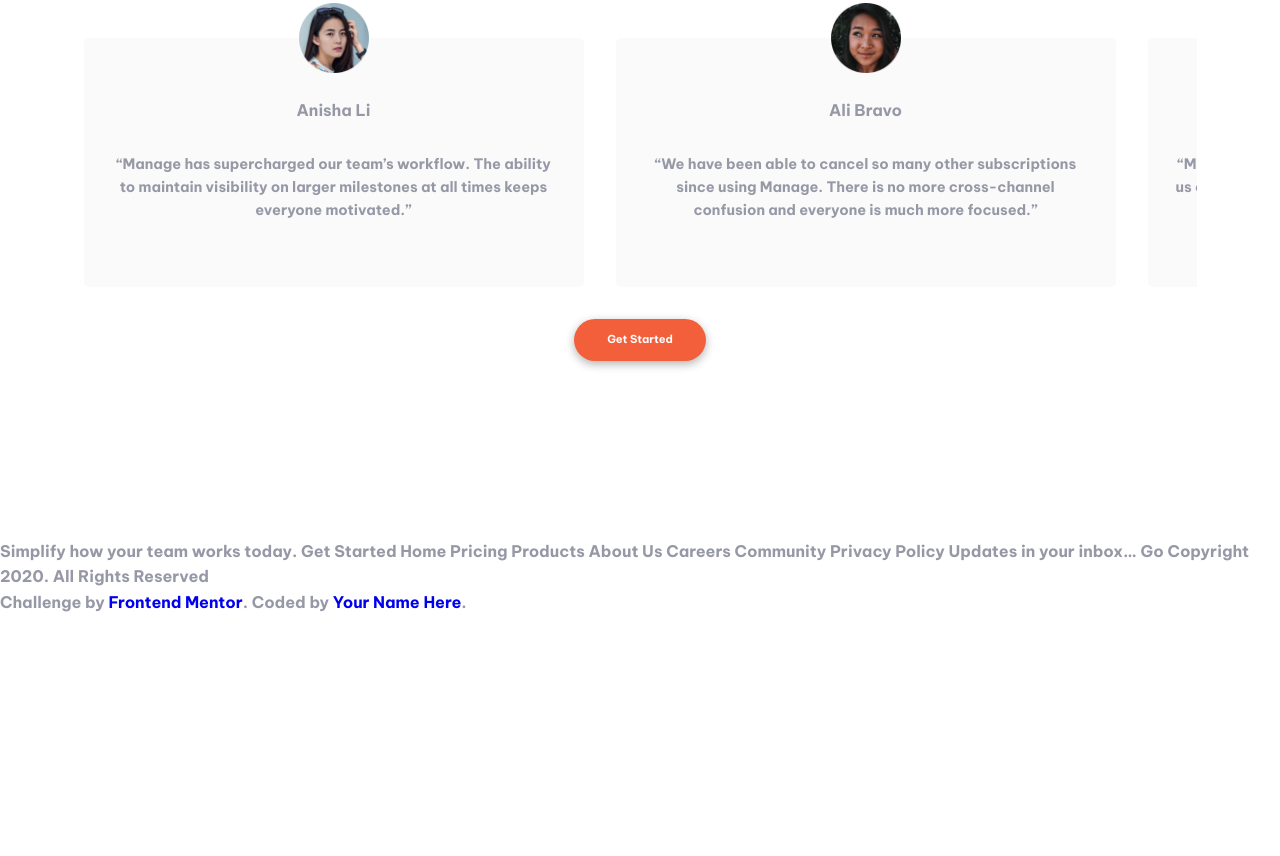
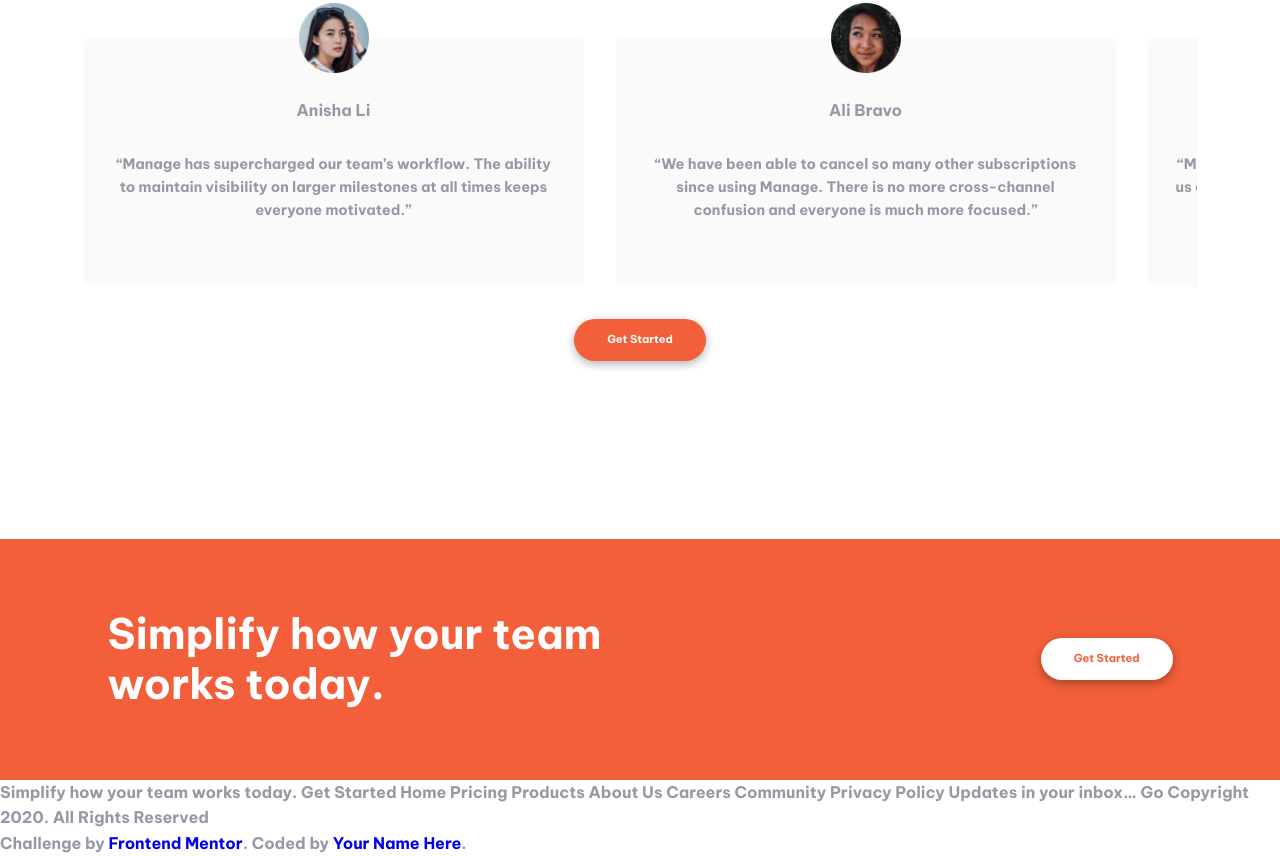
Before and after one commit to mahmood-mohie/manage-landing-page-master, a plain HTML site: page index.html in a window 1280 px wide. Shown: the part 1693-2549 px from the top of the page. Before the commit the page ends 2309 px from the top, so only its background shows below. Drawn offline with Linux system fonts and the light colour scheme.

Commit message:
create HTML markup for Outro section and style it for desktop viewport

```diff
--- /dev/null
+++ b/app/scss/_outro.scss
@@ -0,0 +1,21 @@
+.outro {
+    background-color: $brightRed;
+    &__content {
+        display: flex;
+        align-items: center;
+        justify-content: space-between;
+        padding-top: 70px;
+        padding-bottom: 70px;
+
+        h3 {
+            font-size: 42px;
+            width: 50%;
+            margin: 0;
+            color: white;
+        }
+        .button {
+            background-color: #fff;
+            color: $brightRed;
+        }
+    }
+}
--- a/app/scss/style.scss
+++ b/app/scss/style.scss
@@ -7,3 +7,4 @@
 @import "welcome";
 @import "services";
 @import "testimonials";
+@import "outro";
--- a/index.html
+++ b/index.html
@@ -153,6 +153,12 @@
   </section>
 
   <!-- section ad -->
+  <section class="outro">
+    <div class="outro__content container container--px">
+      <h3>Simplify how your team works today.</h3>
+      <a href="#" class="button outro_cta">Get Started</a>
+    </div>
+  </section>
   <!-- footer -->
 
 
```
Also changed, not shown: app/scss/_testimonials.scss (renamed from app/scss/testimonials.scss), dist/style.css, 1 other file.
